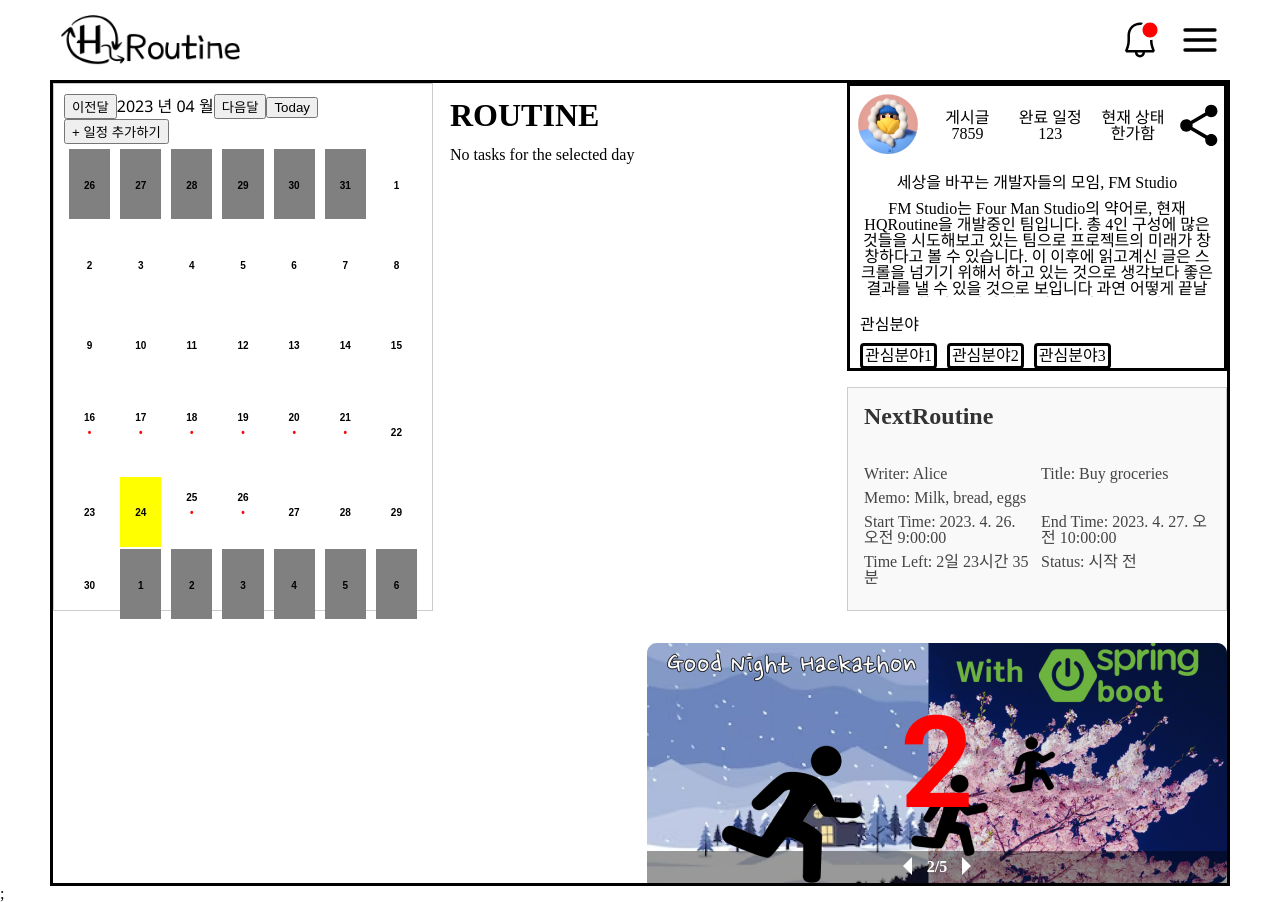
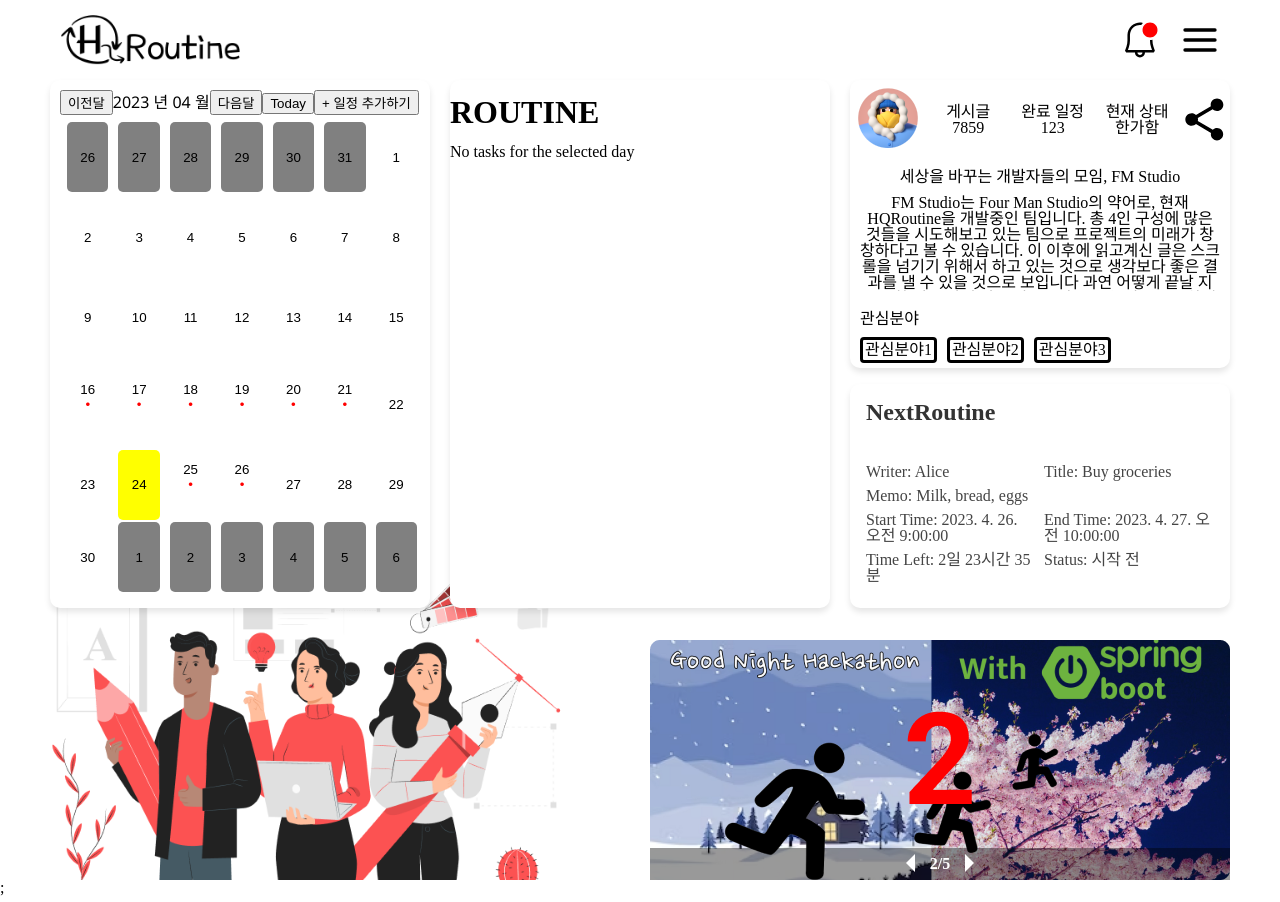
Before and after one commit to Techeer-FM-Studio/frontend, a Next.js app: page / in a window 1280 px wide. Built offline with nearby package versions, Linux system fonts and the light colour scheme; a web font is replaced by a local one.

Commit message:
design: 배경 및 메인페이지 UI 변경

```diff
--- a/src/styles/components/calendar/Calendar.module.scss
+++ b/src/styles/components/calendar/Calendar.module.scss
@@ -2,9 +2,12 @@
 .calendar {
   width: 38rem;
   height: 52.8rem;
-  border: 1px solid #ccc;
   padding: 1rem;
   font-family: 'Segoe UI', sans-serif;
+  /* 입체감을 높이기 위한 속성들을 추가합니다. */
+  background-color: #ffffff; /* 배경색을 설정합니다. */
+  border-radius: 10px; /* 모서리를 둥글게 만듭니다. */
+  box-shadow: 0 4px 6px rgba(0, 0, 0, 0.1); /* 그림자를 추가합니다. */
 
   // .control 클래스를 가진 div 요소는 이전달/다음달 버튼, 현재 월을 표시하는 span 요소, 오늘 버튼, 그리고 일정 추가하기 버튼을 포함합니다.
   .control {
@@ -39,25 +42,22 @@
     width: 100%;
     border-collapse: collapse;
 
-    // td 요소는 패딩과 높이, 그리고 텍스트 정렬 방식이 지정됩니다.
     td {
       padding: 0.5rem;
       height: 8rem;
       text-align: center;
+      background-color: #ffffff;
     }
 
-    // button 요소는 모든 테두리가 제거되고, 너비와 높이가 100%로 설정됩니다. span 요소는 버튼 내부의 텍스트를 표시하는 데 사용됩니다.
     button {
       width: 100%;
       height: 100%;
       border: none;
       cursor: pointer;
       transition: all 0.2s ease-in-out;
-
-      span {
-        font-size: 1rem;
-        font-weight: bold;
-      }
+      background-color: transparent;
+      margin: 2px;
+      border-radius: 5px;
     }
 
     // 달력 내부의 버튼들은 상태에 따라 배경색이 변경됩니다.
--- a/src/styles/components/routine/NextRoutineLayout.module.scss
+++ b/src/styles/components/routine/NextRoutineLayout.module.scss
@@ -1,13 +1,15 @@
 .NextRoutineLayout {
   width: 38rem;
   height: 22.4rem;
-  border: solid 1px #ccc;
-  background-color: #f9f9f9;
   padding: 1.6rem;
   box-sizing: border-box;
   display: flex;
   flex-direction: column;
   justify-content: space-between;
+  /* 입체감을 높이기 위한 속성들을 추가합니다. */
+  background-color: #ffffff; /* 배경색을 설정합니다. */
+  border-radius: 10px; /* 모서리를 둥글게 만듭니다. */
+  box-shadow: 0 4px 6px rgba(0, 0, 0, 0.1); /* 그림자를 추가합니다. */
 }
 
 .SelectMenu {
--- a/src/styles/components/routine/RoutineLayout.module.scss
+++ b/src/styles/components/routine/RoutineLayout.module.scss
@@ -26,6 +26,11 @@
 .RoutineLayout {
   width: 38rem;
   height: 52.8rem;
+  /* 입체감을 높이기 위한 속성들을 추가합니다. */
+  background-color: #ffffff; /* 배경색을 설정합니다. */
+  border-radius: 10px; /* 모서리를 둥글게 만듭니다. */
+  box-shadow: 0 4px 6px rgba(0, 0, 0, 0.1); /* 그림자를 추가합니다. */
+
   .RoutineLayoutTop {
     height: 6.4rem;
     display: flex;
--- a/src/styles/components/user/UserInfoMainLayout.module.scss
+++ b/src/styles/components/user/UserInfoMainLayout.module.scss
@@ -19,11 +19,16 @@
 }
 
 .Wrapper {
+  /* 기존 속성들을 유지합니다. */
   display: flex;
   flex-direction: column;
   width: 38rem;
   height: 28.8rem;
-  border: solid black;
+
+  /* 입체감을 높이기 위한 속성들을 추가합니다. */
+  background-color: #ffffff; /* 배경색을 설정합니다. */
+  border-radius: 10px; /* 모서리를 둥글게 만듭니다. */
+  box-shadow: 0 4px 6px rgba(0, 0, 0, 0.1); /* 그림자를 추가합니다. */
 }
 
 .Top {
--- a/src/styles/pages/MainPage.module.scss
+++ b/src/styles/pages/MainPage.module.scss
@@ -3,11 +3,16 @@
   position: relative;
   width: 120rem;
   margin: 0 auto; /* 가로 중앙 정렬을 위해 margin 속성을 사용합니다. */
+
+  /* 배경 이미지 속성을 추가합니다. */
+  background-image: url('../../../public/background.png');
+  background-size: cover;
+  background-repeat: no-repeat;
+  background-position: center center;
   .contentLayout {
     // 헤더를 제외한 모든 요소들이 들어갈 공간에 대한 속성들이 여기에 들어갑니다.
     max-width: 118rem;
     margin: 0 auto;
-    border: solid black;
     .contentCenter {
       // 배너를 제외한 중앙에 들어가는 모든 요소들이 포함됩니다
       display: flex; /* display 속성을 flex로 설정합니다. */
@@ -18,11 +23,6 @@
         display: flex; /* display 속성을 flex로 설정합니다. */
         flex-direction: column; /* 요소들을 위아래로 정렬합니다. */
         justify-content: space-between; /* 요소들을 위아래로 정렬합니다. */
-        .nextRoutine {
-          width: 38rem;
-          height: 22.4rem;
-          border: solid black;
-        }
       }
     }
     .contentBottom {
```
Also changed, not shown: public/background.png (added).
